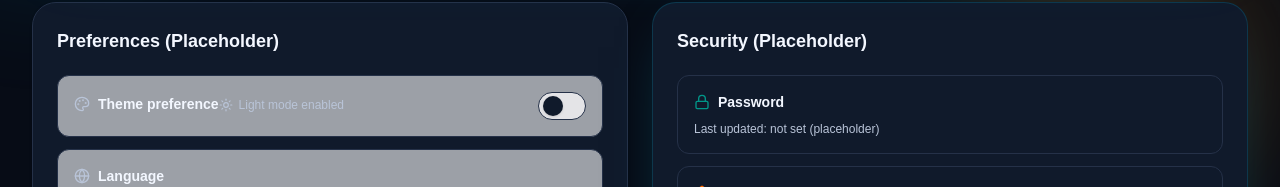
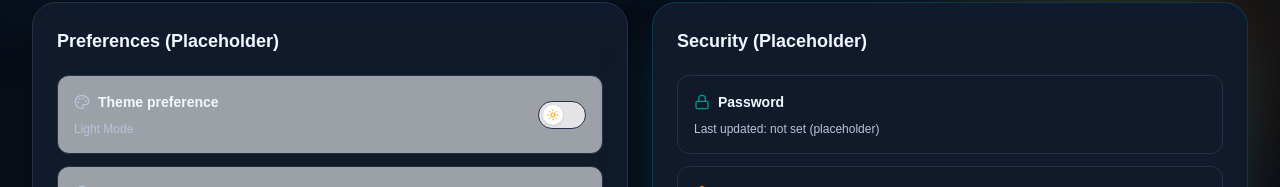
Before and after one commit to nathsuki73/gadvance, a Next.js app: page /workspace/settings in a window 1280 px wide. Shown: the part 295-482 px from the top of the page. Built offline with nearby package versions, Linux system fonts and the light colour scheme; no server answers; sample sign-in values are in the browser's storage.

Commit message:
Refactor theme toggle UI in SettingsPage to use MoonStar icon and simplify status text

```diff
--- a/app/workspace/settings/page.tsx
+++ b/app/workspace/settings/page.tsx
@@ -7,7 +7,7 @@ import {
   Bell,
   Globe,
   Lock,
-  Moon,
+  MoonStar,
   Palette,
   Shield,
   SlidersHorizontal,
@@ -96,18 +96,8 @@ const SettingsPage = () => {
                         <Palette className="h-4 w-4 text-zinc-500" />
                         Theme preference
                       </p>
-                      <p className="mt-1 inline-flex items-center gap-1.5 text-xs text-zinc-500">
-                        {isDarkMode ? (
-                          <>
-                            <Moon className="h-3.5 w-3.5" />
-                            Dark mode enabled
-                          </>
-                        ) : (
-                          <>
-                            <Sun className="h-3.5 w-3.5" />
-                            Light mode enabled
-                          </>
-                        )}
+                      <p className="mt-1 text-xs text-zinc-500">
+                        {isDarkMode ? "Dark Mode" : "Light Mode"}
                       </p>
                     </div>
 
@@ -124,10 +114,18 @@ const SettingsPage = () => {
                       }`}
                     >
                       <span
-                        className={`inline-block h-5 w-5 transform rounded-full bg-white shadow-sm transition-transform ${
-                          isDarkMode ? "translate-x-6" : "translate-x-1"
+                        className={`inline-flex h-5 w-5 transform items-center justify-center rounded-full shadow-sm transition-transform ${
+                          isDarkMode
+                            ? "translate-x-6 bg-[#f8fafc]"
+                            : "translate-x-1 bg-[#ffffff]"
                         }`}
-                      />
+                      >
+                        {isDarkMode ? (
+                          <MoonStar className="h-3.5 w-3.5 text-[#0f1727]" />
+                        ) : (
+                          <Sun className="h-3 w-3 text-amber-500" />
+                        )}
+                      </span>
                     </button>
                   </div>
                 </div>
```
